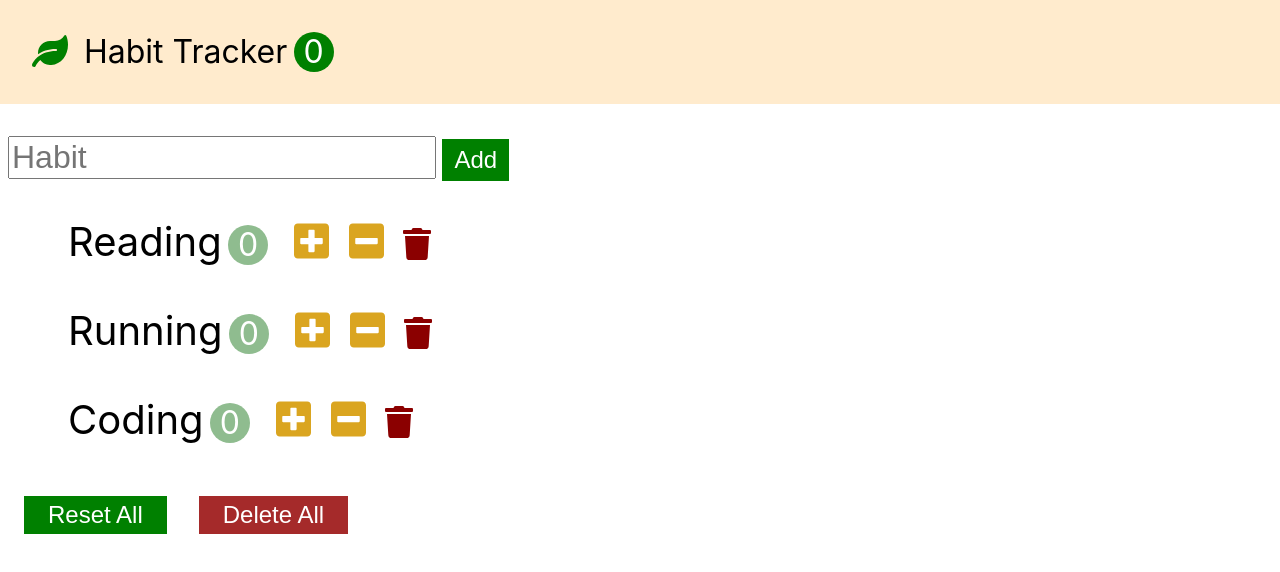
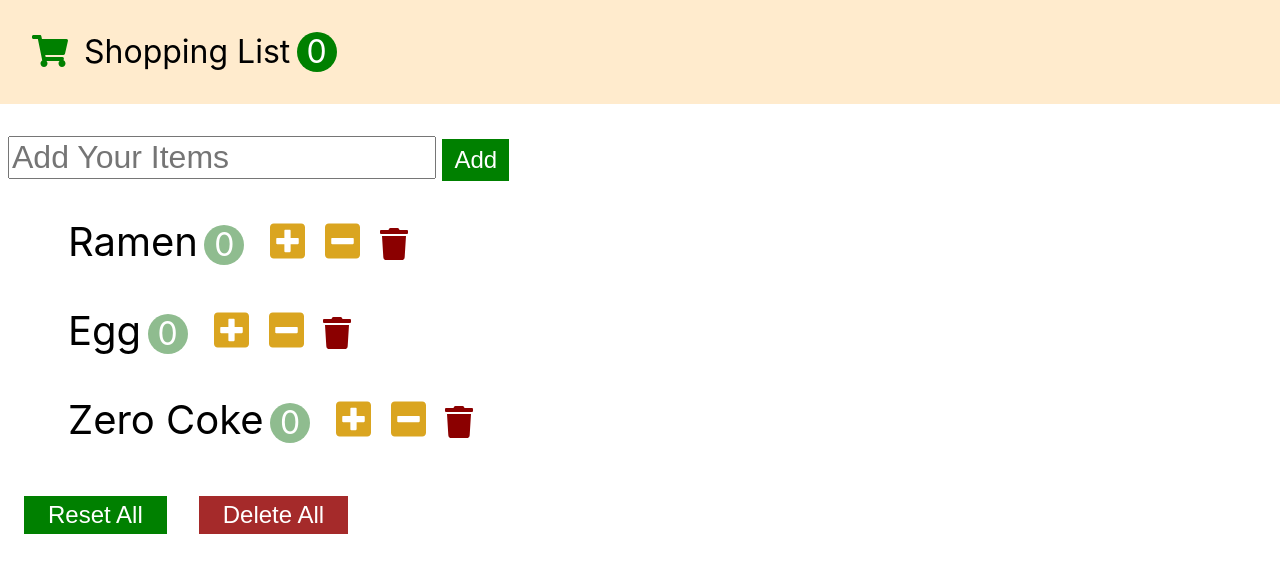
Before and after one commit to jkim8/grocery_list, a React (Create React App) app: page / in a window 1280 px wide. Shown: the top 572 px of the page. Built offline with nearby package versions, Linux system fonts and the light colour scheme.

Commit message:
small change

```diff
--- a/src/app.jsx
+++ b/src/app.jsx
@@ -6,9 +6,9 @@ import Navbar from "./components/navbar";
 class App extends Component {
   state = {
     habits: [
-      { id: 1, name: "Reading", count: 0 },
-      { id: 2, name: "Running", count: 0 },
-      { id: 3, name: "Coding", count: 0 },
+      { id: 1, name: "Ramen", count: 0 },
+      { id: 2, name: "Egg", count: 0 },
+      { id: 3, name: "Zero Coke", count: 0 },
     ],
   };
 
--- a/src/components/habitAddForm.jsx
+++ b/src/components/habitAddForm.jsx
@@ -1,5 +1,3 @@
-// import React, { PureComponent } from "react";
-
 import React, { memo } from "react";
 
 const HabitAddForm = memo((props) => {
@@ -18,7 +16,7 @@ const HabitAddForm = memo((props) => {
         ref={inputRef}
         type="text"
         className="add-input"
-        placeholder="Habit"
+        placeholder="Add Your Items"
       />
       <button className="add-button">Add</button>
     </form>
@@ -26,6 +24,8 @@ const HabitAddForm = memo((props) => {
 });
 
 export default HabitAddForm;
+
+// import React, { PureComponent } from "react";
 
 // class HabitAddForm extends PureComponent {
 //   formRef = React.createRef();
--- a/src/components/navbar.jsx
+++ b/src/components/navbar.jsx
@@ -4,8 +4,8 @@ class Navbar extends PureComponent {
   render() {
     return (
       <div className="navbar">
-        <i className="navbar-logo fas fa-leaf"></i>
-        <span>Habit Tracker</span>
+        <i class="navbar-logo fas fa-shopping-cart"></i>
+        <span>Shopping List</span>
         <span className="navbar-count">{this.props.totalCount}</span>
       </div>
     );
```
